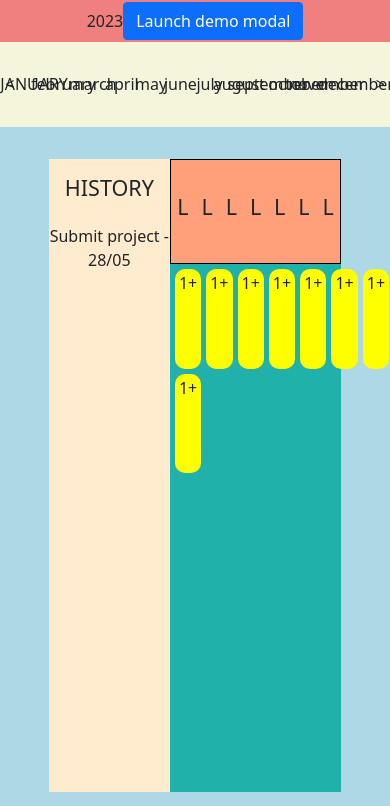
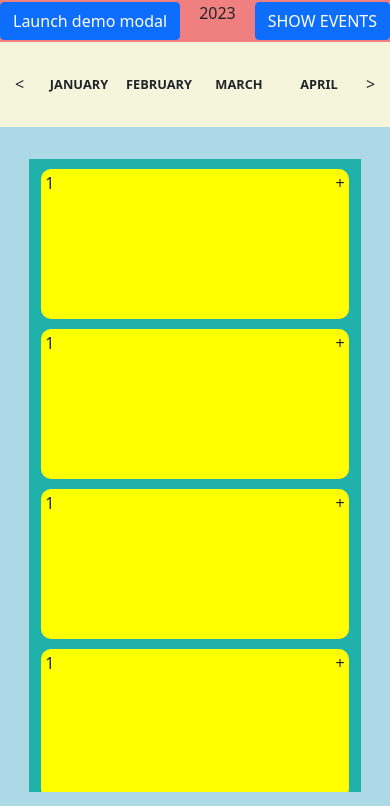
Before and after one commit to ali-hourag/calendar-hamilton, a website: page src/index.html in a window 390 px wide. Shown: the top 806 px of the page. Drawn offline with nearby package versions, Linux system fonts and the light colour scheme.

Commit message:
feat(merge): merge responsive to colors

```diff
--- a/src/index.html
+++ b/src/index.html
@@ -9,7 +9,8 @@
         <meta name="viewport" content="width=device-width, initial-scale=1.0" />
         <title>Document</title>
         <link href="https://cdn.jsdelivr.net/npm/bootstrap@5.0.2/dist/css/bootstrap.min.css" rel="stylesheet"
-        integrity="sha384-EVSTQN3/azprG1Anm3QDgpJLIm9Nao0Yz1ztcQTwFspd3yD65VohhpuuCOmLASjC" crossorigin="anonymous" />
+            integrity="sha384-EVSTQN3/azprG1Anm3QDgpJLIm9Nao0Yz1ztcQTwFspd3yD65VohhpuuCOmLASjC"
+            crossorigin="anonymous" />
         <link href="style.css" rel="stylesheet" type="text/css" />
         <link href="reset.css" rel="stylesheet" type="text/css" />
         <script src="https://cdn.jsdelivr.net/npm/@popperjs/core@2.9.2/dist/umd/popper.min.js"
@@ -22,81 +23,92 @@
     </head>
 
 <body>
-    <header id="header" class="header d-flex justify-content-center align-items-center">
-        2023
+    <header id="header" class="header d-flex justify-content-between align-items-center">
         <!-- Button trigger modal -->
         <button type="button" class="btn btn-primary" data-bs-toggle="modal" data-bs-target="#exampleModal">
             Launch demo modal
         </button>
+        <p>2023</p>
+        <button class="btn btn-primary">
+            <!--EN RESPONSIVE PARA ENSEÑAR EL HISTORIAL DE EVENTOS-->
+            SHOW EVENTS
+        </button>
+
     </header>
-
+    <!--ADDED-->
     <main id="main" class="main">
-        <section class="topbar-container d-flex flex-row flex-nowrap overflow-scroll vw-100">
+        <section class="topbar-container d-flex flex-row flex-nowrap vw-100">
             <div class="topbar-previous-year d-flex justify-content-center align-items-center">
                 &lt;
             </div>
+            <div class="months-container d-flex flex-row">
                 <div class="topbar-month">
-                <input id="month-january" class="input-topbar-months" type="radio" name="months" value="month-january">
+                    <input id="month-january" class="input-topbar-months" type="radio" name="months"
+                        value="month-january">
                     <label for="month-january" class="label-topbar-months">JANUARY</label>
                 </div>
 
                 <div class="topbar-month">
                     <input id="month-february" class="input-topbar-months" type="radio" name="months"
                         value="month-february">
-                <label for="month-february" class="label-topbar-months">february</label>
+                    <label for="month-february" class="label-topbar-months">FEBRUARY</label>
                 </div class="topbar-month">
 
                 <div class="topbar-month">
                     <input id="month-march" class="input-topbar-months" type="radio" name="months" value="month-march">
-                <label for="month-march" class="label-topbar-months">march</label>
+                    <label for="month-march" class="label-topbar-months">MARCH</label>
                 </div>
 
                 <div class="topbar-month">
                     <input id="month-april" class="input-topbar-months" type="radio" name="months" value="month-april">
-                <label for="month-april" class="label-topbar-months">april</label>
+                    <label for="month-april" class="label-topbar-months">APRIL</label>
                 </div>
 
                 <div class="topbar-month">
                     <input id="month-may" class="input-topbar-months" type="radio" name="months" value="month-may">
-                <label for="month-may" class="label-topbar-months">may</label>
+                    <label for="month-may" class="label-topbar-months">MAY</label>
                 </div class="topbar-month">
 
                 <div class="topbar-month">
                     <input id="month-june" class="input-topbar-months" type="radio" name="months" value="month-june">
-                <label for="month-june" class="label-topbar-months">june</label>
+                    <label for="month-june" class="label-topbar-months">JUNE</label>
                 </div>
 
                 <div class="topbar-month">
                     <input id="month-july" class="input-topbar-months" type="radio" name="months" value="month-july">
-                <label for="month-july" class="label-topbar-months">july</label>
+                    <label for="month-july" class="label-topbar-months">JULY</label>
                 </div>
 
                 <div class="topbar-month">
-                <input id="month-august" class="input-topbar-months" type="radio" name="months" value="month-august">
-                <label for="month-august" class="label-topbar-months">august</label>
+                    <input id="month-august" class="input-topbar-months" type="radio" name="months"
+                        value="month-august">
+                    <label for="month-august" class="label-topbar-months">AUGUST</label>
                 </div>
 
                 <div class="topbar-month">
                     <input id="month-september" class="input-topbar-months" type="radio" name="months"
                         value="month-september">
-                <label for="month-september" class="label-topbar-months">september</label>
+                    <label for="month-september" class="label-topbar-months">SEPTEMBER</label>
                 </div>
 
                 <div class="topbar-month">
-                <input id="month-october" class="input-topbar-months" type="radio" name="months" value="month-october">
-                <label for="month-october" class="label-topbar-months">october</label>
+                    <input id="month-october" class="input-topbar-months" type="radio" name="months"
+                        value="month-october">
+                    <label for="month-october" class="label-topbar-months">OCTOBER</label>
                 </div>
 
                 <div class="topbar-month">
                     <input id="month-november" class="input-topbar-months" type="radio" name="months"
                         value="month-november">
-                <label for="month-november" class="label-topbar-months">november</label>
+                    <label for="month-november" class="label-topbar-months">NOVEMBER</label>
                 </div>
 
                 <div class="topbar-month">
                     <input id="month-december" class="input-topbar-months" type="radio" name="months"
                         value="month-december">
-                <label for="month-december" class="label-topbar-months">december</label>
+                    <label for="month-december" class="label-topbar-months">DECEMBER</label>
+                </div>
+
             </div>
             <div class="topbar-next-year d-flex justify-content-center align-items-center">
                 &gt;
@@ -208,7 +220,7 @@
 
                      </textarea>
 
-                         <select class=" id="type-of-date" name="date-option" value="default" required>
+                            <select class=" id=" type-of-date" name="date-option" value="default" required>
                                 <option value="default" selected disabled>Choose date</option>
                                 <option value="meeting">Meeting</option>
                                 <option value="personal">Personal</option>
--- a/src/style.css
+++ b/src/style.css
@@ -19,6 +19,25 @@
     width: 5vw;
 }
 
+.topbar-next-year:hover,
+.topbar-previous-year:hover {
+    cursor: pointer;
+    background-color: antiquewhite;
+}
+
+.months-container {
+    width: 90vw;
+    overflow-x: auto;
+    box-sizing: border-box;
+}
+
+.topbar-month {
+    display: flex;
+    padding: 0 0;
+    background-color: transparent;
+    height: 100%;
+}
+
 .input-topbar-months {
     opacity: 0;
     width: 0;
@@ -29,8 +48,10 @@
     display: flex;
     justify-content: center;
     align-items: center;
-    width: 100%;
+    width: 7.5vw;
     height: 100%;
+    box-sizing: border-box;
+    font-weight: bold;
 }
 
 .label-topbar-months:hover {
@@ -42,23 +63,12 @@
     background-color: aquamarine;
 }
 
-.topbar-month {
-    width: 7.5vw;
-    display: flex;
-}
-
-.topbar-next-year:hover,
-.topbar-previous-year:hover {
-    cursor: pointer;
-    background-color: antiquewhite;
-}
-
 .calendar-container {
     display: grid;
     grid-template-columns: repeat(8, 1fr);
     grid-template-rows: repeat(6, 1fr);
     height: 75vh;
-    width: 75vw;
+    width: 85vw;
     background-color: lightpink;
     margin: 2rem auto auto;
     /*top-horizontal-bottom*/
@@ -111,14 +121,57 @@
     padding-left: 4px;
     padding-top: 2px;
 }
+
 .style-modal {
     height: 70vh;
 }
-
-
-
 
 .add-event-calendar {
     padding-right: 4px;
     padding-top: 2px;
 }
+
+@media only screen and (max-width: 1220px) {
+    .label-topbar-months {
+        font-size: .8rem;
+    }
+}
+
+@media only screen and (max-width: 1000px) {
+    .label-topbar-months {
+        width: 80px;
+    }
+}
+
+@media only screen and (max-width: 750px) {
+
+    .topbar-next-year,
+    .topbar-previous-year {
+        width: 10vw;
+    }
+
+    .months-container {
+        width: 80vw;
+    }
+
+    .days-of-week,
+    .events-history-container {
+        display: none;
+    }
+
+    .days-month-container {
+        grid-column: 1/9;
+        grid-row: 1/7;
+        grid-template-columns: repeat(1, 1fr);
+        grid-template-rows: repeat(5, 1fr);
+        height: 75vh;
+        overflow: scroll;
+        gap: 10px;
+        padding: 10px 12px;
+    }
+
+    .entry-day-calendar {
+        height: 150px;
+    }
+
+}
```
Lines whose indentation alone changed are shown as unchanged.
